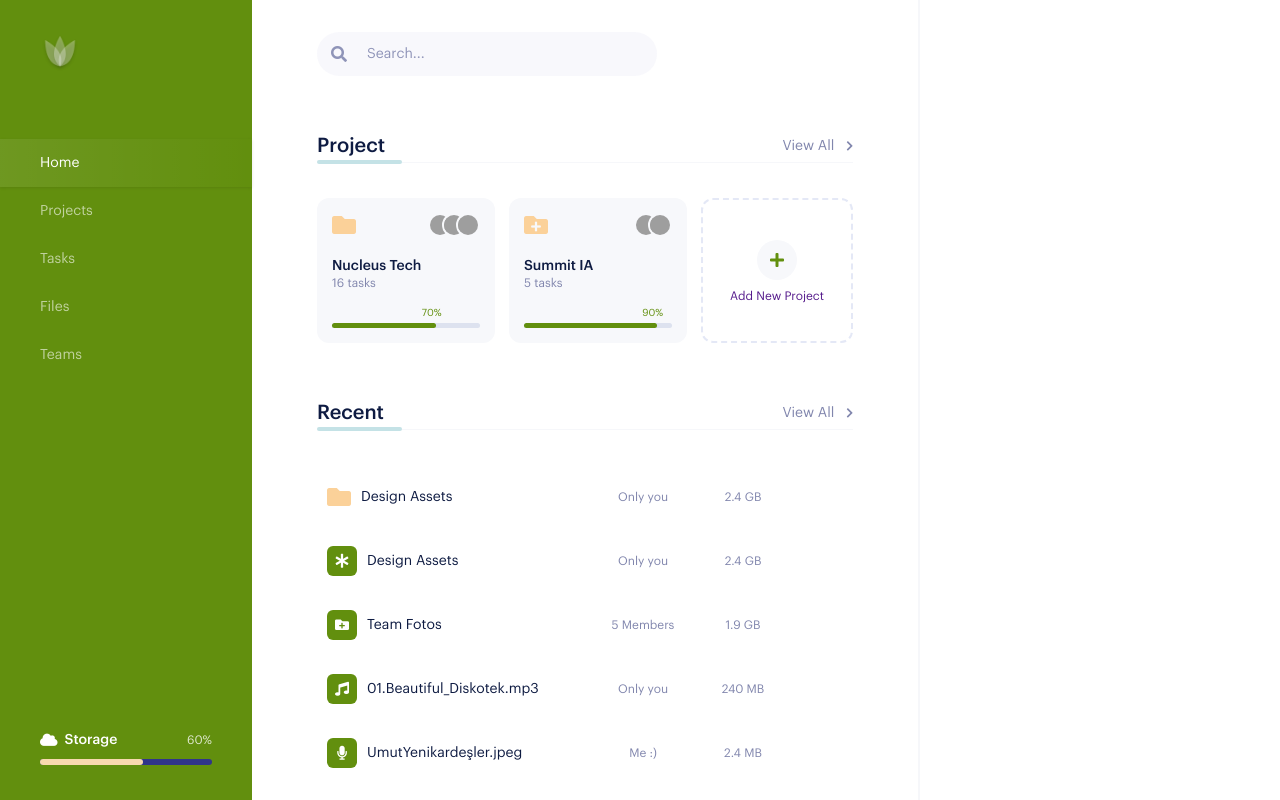
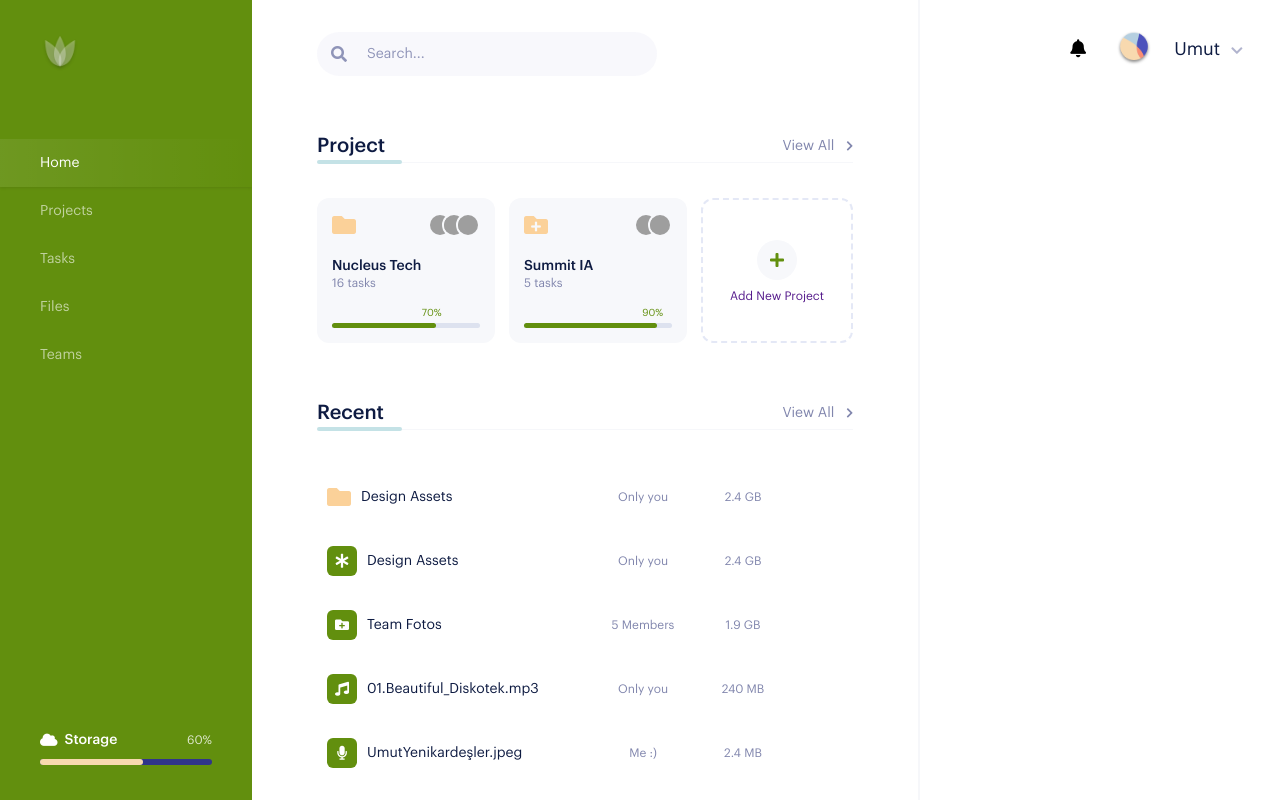
Before and after one commit to umutyenikardesler/front-end, a plain HTML site: page h3--dashboard/index.html in a window 1280 px wide. Drawn offline with Linux system fonts and the light colour scheme; grey boxes are pictures that could not be loaded.

```diff
--- a/h3--dashboard/css/style.css
+++ b/h3--dashboard/css/style.css
@@ -24,6 +24,7 @@ time, mark, audio, video {
 article, aside, details, figcaption, figure,
 footer, header, hgroup, menu, nav, section {
 	display: block;
+	overflow: scroll;
 }
 body {
 	line-height: 1;
@@ -423,7 +424,64 @@ body {
 }
 
 .content .rightbar {
+	display: flex;
 	width: 360px;
-	padding: 32px 0;
+	padding: 32px 0px;
 	border-left: 2px solid #F6F7FA;
 }
+
+.content .rightbar .rightbar-header {
+	width: 100%;
+	height: 34px;
+	display: flex;
+	padding: 0 40px;
+    margin-bottom: 60px;
+}
+
+.content .rightbar .notification {
+	width: 45%;
+	line-height: 34px;
+	text-align: right;
+	padding-right: 5%;
+}
+
+.content .rightbar .notification a {
+	font-size: 18px;
+	color: #000;
+}
+
+.content .rightbar .notification a i {
+	width: 18px;
+	height: 18px;
+}
+
+.content .rightbar .account {
+	flex: 1;
+	display: flex;
+    align-items: center;
+}
+
+.content .rightbar .account .account-picture {
+	padding-left: 12%;
+}
+
+.content .rightbar .account .account-picture img{
+	width: 34px;
+	height: 34px;
+}
+
+.content .rightbar .account .account-title {
+	margin-left: auto;
+}
+
+.content .rightbar .account .account-title a {
+	font-size: 18px;
+	color: #0E1B42;
+}
+
+.content .rightbar .account .account-title a i {
+	transform: rotate(90deg);
+	margin-left: 7px;
+    font-size: 13px;
+    color: #B1B4CE;
+}
--- a/h3--dashboard/index.html
+++ b/h3--dashboard/index.html
@@ -210,6 +210,33 @@
 
         <div class="rightbar">
 
+            <div class="rightbar-header">
+
+                <div class="notification">
+                    <a href="">
+                        <i class="fa fa-bell"></i>
+                    </a>
+                </div>
+
+                <div class="account">
+
+                    <div class="account-picture">
+                        <img src="img/avatar.png" alt="">
+                    </div>
+
+                    <div class="account-title">
+                        <a href="">
+                            Umut
+                            <i class="fa fa-chevron-right"></i>
+                        </a>
+                    </div>
+
+                </div>
+            </div>
+
+
+
+
         </div>
     </div>
 
```
Also changed, not shown: h3--dashboard/img/avatar.png (added), h3--dashboard/img/notification.png (added), 2 other files.
